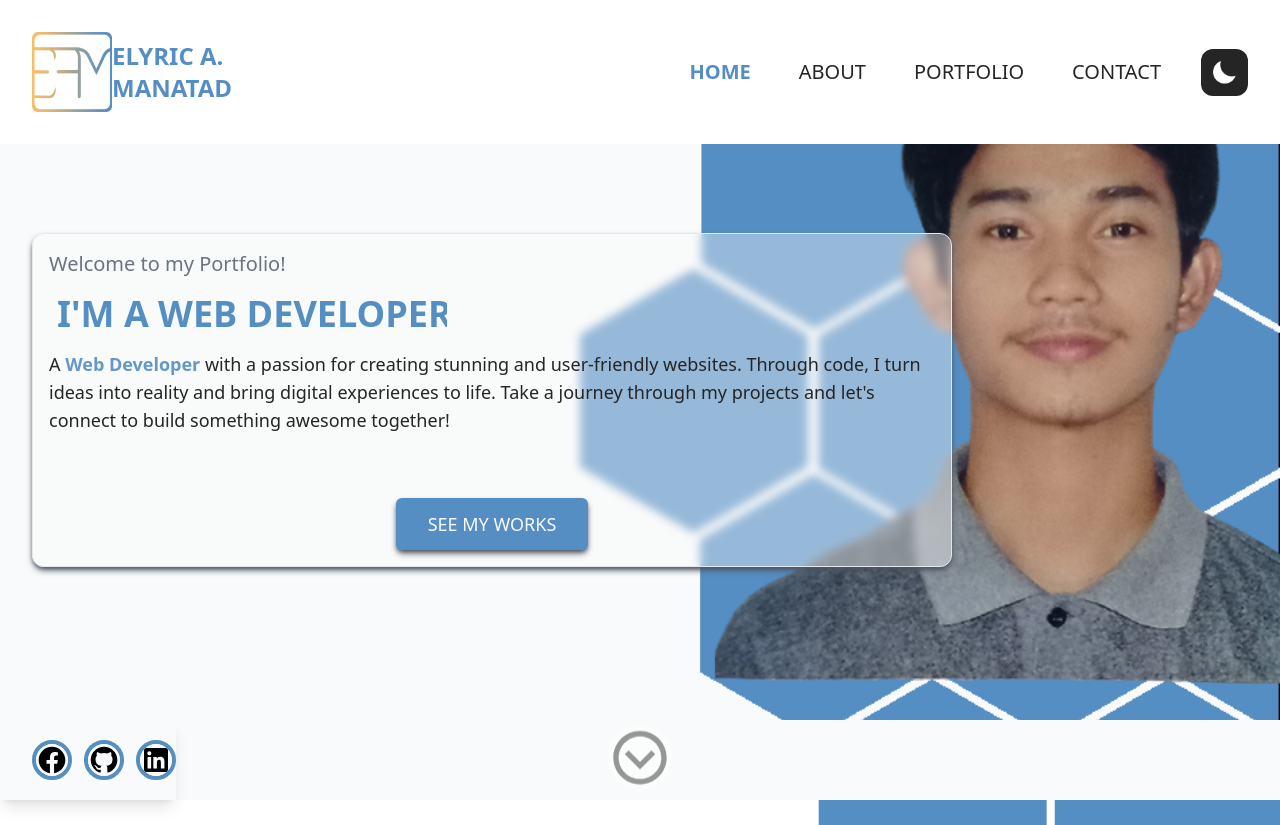
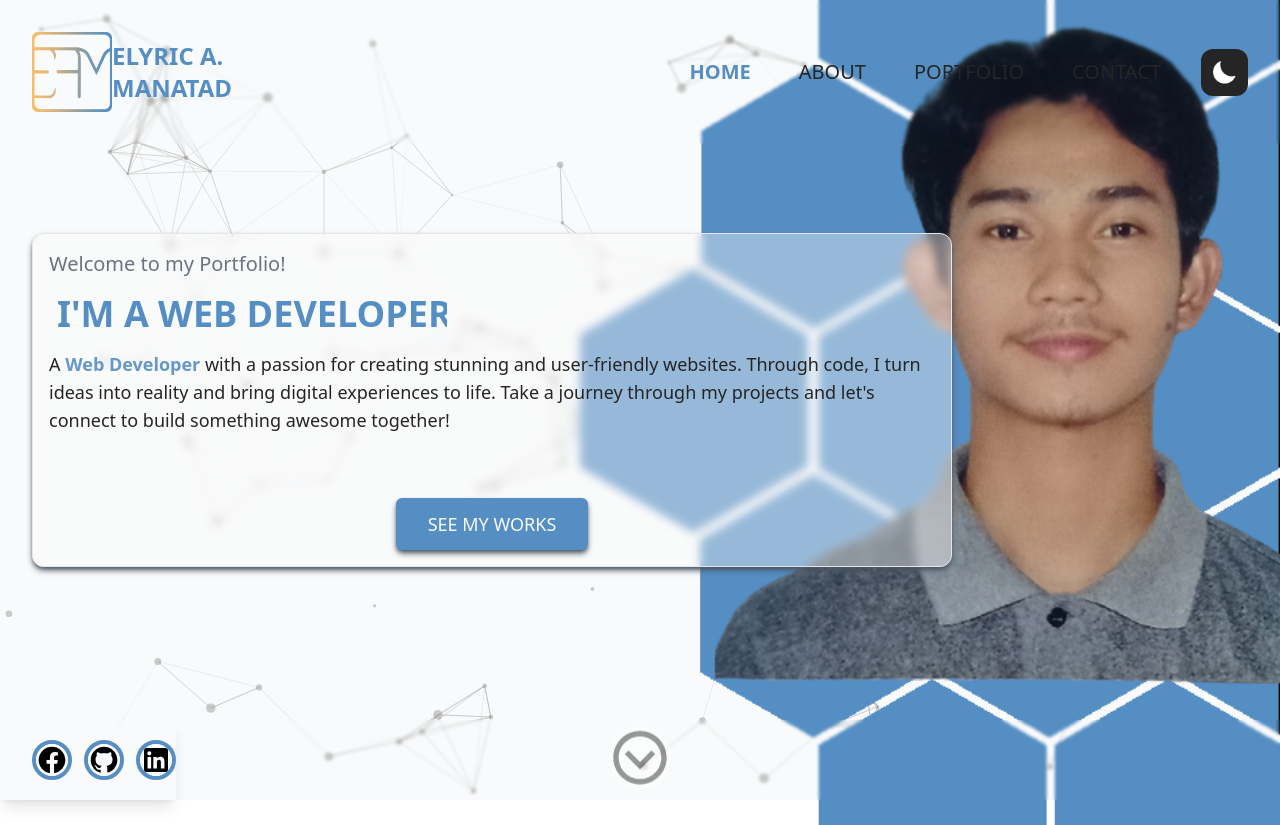
Before and after one commit to elyric10-dev/personal, a Next.js app in the folder frontend/: page / in a window 1280 px wide. Built offline with nearby package versions, Linux system fonts and the light colour scheme.

Commit message:
[PP-6][Background with Particles]

```diff
--- a/frontend/package.json
+++ b/frontend/package.json
@@ -16,6 +16,8 @@
     "react-dom": "18.2.0",
     "react-redux": "^8.1.1",
     "react-responsive": "^9.0.2",
+    "react-tsparticles": "^2.12.1",
+    "tsparticles": "^2.12.0",
     "zod": "^3.21.4"
   },
   "devDependencies": {
--- a/frontend/src/components/HeaderNavigation/index.tsx
+++ b/frontend/src/components/HeaderNavigation/index.tsx
@@ -45,8 +45,8 @@ const HeaderNavigation: React.FC = () => {
       : "text-md lg:text-xl font-[300] px-3 py-1 md:px-6 border-none"
   } ${
     isDark
-      ? "hover:bg-gray-600 hover:text-gray-200"
-      : "hover:bg-gray-200 hover:text-black25"
+      ? "hover:text-gray-200 hover:border-b-dark"
+      : "hover:text-black25 hover:border-b-light"
   } px-3 border border-b cursor-pointer`;
   const activeLink = `${isDark ? "text-dark" : "text-light"} font-semibold`;
 
@@ -61,9 +61,7 @@ const HeaderNavigation: React.FC = () => {
   return (
     <div className="absolute z-10 w-screen">
       <header
-        className={`relative flex justify-between p-4 ${
-          isDark ? "bg-black25" : "bg-white"
-        } md:p-8`}
+        className={`relative flex justify-between p-4 backdrop-blur-[1.5px] md:p-8`}
       >
         <div className="flex w-[200px] items-center">
           <div className="flex">
@@ -123,7 +121,7 @@ const HeaderNavigation: React.FC = () => {
                       key={index}
                       onClick={() => handleNavLink(navLink.id)}
                       className={`${navText} ${
-                        index === 0 && "rounded-tl-lg"
+                        index === 0 && "relative rounded-tl-lg"
                       } ${isLinkActive(navLink.id) && activeLink}`}
                     >
                       <div>{navLink.label}</div>
@@ -140,7 +138,7 @@ const HeaderNavigation: React.FC = () => {
             <>
               <div
                 className={`relative flex ${
-                  isDark ? "bg-black25 text-gray-50" : "bg-white text-black25"
+                  isDark ? "text-gray-50" : "text-black25"
                 }`}
               >
                 <ul className="flex">
@@ -148,11 +146,14 @@ const HeaderNavigation: React.FC = () => {
                     <li
                       key={index}
                       onClick={() => handleNavLink(navLink.id)}
-                      className={`${navText} ${
+                      className={`${navText} group md:text-lg lg:text-2xl ${
                         isLinkActive(navLink.id) && activeLink
                       }`}
                     >
-                      <div>{navLink.label}</div>
+                      <div className="relative">
+                        {navLink.label}
+                        <div className="absolute bottom-0 -mb-1 h-[2px] w-0 bg-white transition-all duration-300 hover:shadow-md group-hover:w-full"></div>
+                      </div>
                     </li>
                   ))}
                 </ul>
--- /dev/null
+++ b/frontend/src/components/Particles/ParticlesBackground.tsx
@@ -0,0 +1,86 @@
+import Particles from "react-tsparticles";
+import { loadFull } from "tsparticles";
+import { type Engine } from "tsparticles-engine";
+
+export default function ParticlesBackground() {
+  const particlesInit = async (main: Engine) => {
+    console.log(main);
+    await loadFull(main);
+  };
+
+  return (
+    <div id="particles-js">
+      <Particles
+        id="tsparticles"
+        init={particlesInit}
+        options={{
+          fpsLimit: 120,
+          interactivity: {
+            events: {
+              onClick: {
+                enable: true,
+                mode: "push",
+              },
+              onHover: {
+                enable: true,
+                mode: "repulse",
+              },
+              resize: true,
+            },
+            modes: {
+              push: {
+                quantity: 4,
+              },
+              repulse: {
+                distance: 75,
+                duration: 0.4,
+              },
+            },
+          },
+          particles: {
+            color: {
+              value: "#999999",
+            },
+            links: {
+              color: "#999999",
+              distance: 125,
+              enable: true,
+              opacity: 0.5,
+              width: 1,
+            },
+            collisions: {
+              enable: true,
+            },
+            move: {
+              direction: "none",
+              enable: true,
+              outModes: {
+                default: "bounce",
+              },
+              random: false,
+              speed: 1,
+              straight: false,
+            },
+            number: {
+              density: {
+                enable: true,
+                area: 800,
+              },
+              value: 100,
+            },
+            opacity: {
+              value: 0.5,
+            },
+            shape: {
+              type: "circle",
+            },
+            size: {
+              value: { min: 1, max: 5 },
+            },
+          },
+          detectRetina: true,
+        }}
+      />
+    </div>
+  );
+}
--- a/frontend/src/sections/HeroSection/SocialSection.tsx
+++ b/frontend/src/sections/HeroSection/SocialSection.tsx
@@ -39,11 +39,7 @@ const SocialSection = () => {
   ];
   return (
     <div className="absolute bottom-0 h-20 w-full">
-      <div
-        className={`relative flex h-full w-full ${
-          isDark ? "bg-black25" : "bg-gray-50"
-        }`}
-      >
+      <div className={`relative flex h-full w-full backdrop-blur-[1.5px]`}>
         <ul className="flex h-full items-center gap-3 pl-8 shadow-lg">
           {socials.map((social, index) => (
             <Link href={social.link} key={index} target="__blank">
--- a/frontend/src/sections/HeroSection/index.tsx
+++ b/frontend/src/sections/HeroSection/index.tsx
@@ -2,6 +2,7 @@ import React, { useEffect, useState } from "react";
 import Image from "next/image";
 import { useSelector } from "react-redux";
 import { type RootState } from "~/redux/types";
+import SocialSection from "./SocialSection";
 
 const HeroSection = () => {
   const title1 = `I'M&nbsp;ELYRIC&nbsp;MANATAD`;
@@ -24,6 +25,7 @@ const HeroSection = () => {
   }, [title1, title2]);
 
   return (
+    <>
       <div className="relative flex h-full w-full items-center">
         <div className="absolute right-0 top-1/2 -translate-y-1/2 transform">
           <Image
@@ -90,6 +92,8 @@ const HeroSection = () => {
           </div>
         </div>
       </div>
+      <SocialSection />
+    </>
   );
 };
 
--- a/frontend/src/sections/index.tsx
+++ b/frontend/src/sections/index.tsx
@@ -2,7 +2,7 @@ import React, { useEffect, useState } from "react";
 import { useSelector } from "react-redux";
 import { type RootState } from "~/redux/types";
 import HeroSection from "./HeroSection";
-import SocialSection from "./HeroSection/SocialSection";
+import ParticlesBackground from "~/components/Particles/ParticlesBackground";
 
 const SectionPages = () => {
   const currentTheme = useSelector((state: RootState) => state.theme.isDark);
@@ -18,8 +18,8 @@ const SectionPages = () => {
         isDark ? "bg-black25" : "bg-gray-50"
       }`}
     >
+      <ParticlesBackground />
       <HeroSection />
-      <SocialSection />
     </main>
   );
 };
--- a/frontend/src/shared/layouts/PageContent.tsx
+++ b/frontend/src/shared/layouts/PageContent.tsx
@@ -7,7 +7,7 @@ interface PageContentLayoutProps {
 }
 const PageContentLayout: React.FC<PageContentLayoutProps> = ({ children }) => {
   return (
-    <div className="relative max-w-[1536px] bg-red">
+    <div className="relative max-w-[1536px]">
       <HeaderNavigation />
       <SectionPages />
     </div>
```
Also changed, not shown: 1 other file (tests, documents, lock files or other folders). Lines whose indentation alone changed are shown as unchanged.
